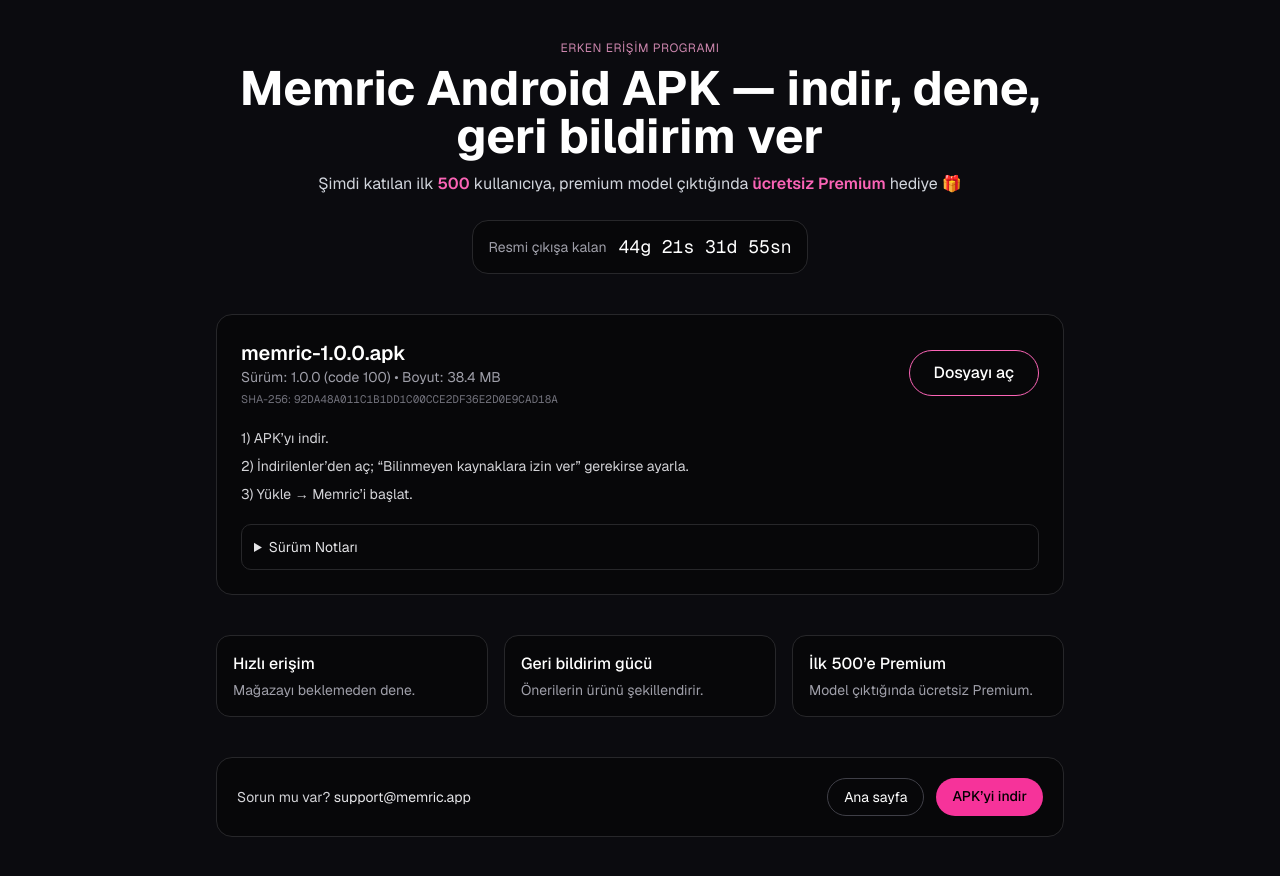
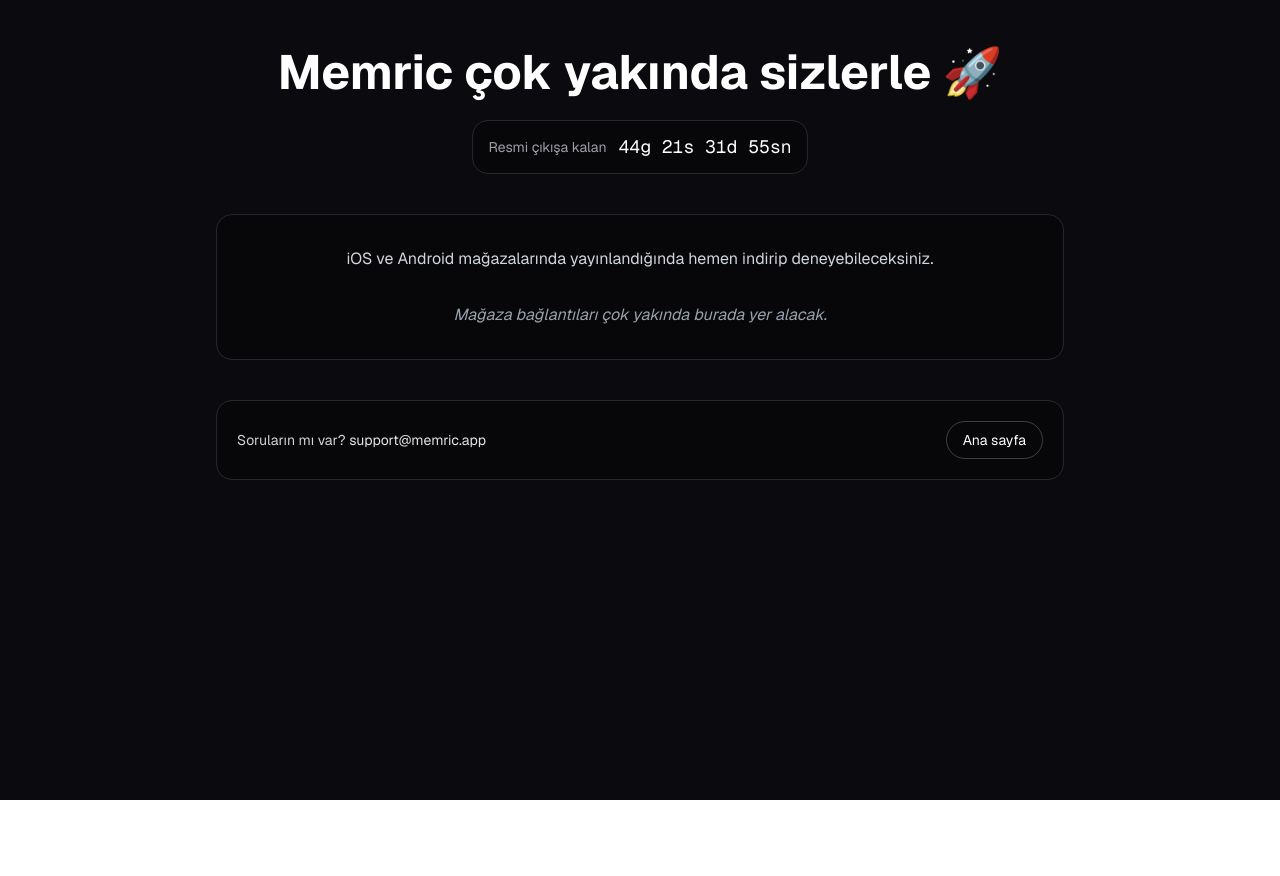
Before and after one commit to zarlixq/memric-about-web, a Next.js app: page /early-access in a window 1280 px wide. After the commit the page ends 800 px from the top, so only its background shows below. Built offline with nearby package versions, Linux system fonts and the light colour scheme.

Commit message:
iletisim cart curt

```diff
--- a/app/early-access/page.tsx
+++ b/app/early-access/page.tsx
@@ -60,33 +60,15 @@
         <div className="mx-auto max-w-4xl px-6 py-10">
           {/* HERO */}
           <section className="text-center">
-            <motion.p
-              initial={{ opacity: 0, y: -8 }}
-              animate={{ opacity: 1, y: 0 }}
-              transition={{ duration: 0.6 }}
-              className="text-pink-300/80 text-xs tracking-wider uppercase"
-            >
-              Erken Erişim Programı
-            </motion.p>
-
             <motion.h1
               initial={{ opacity: 0, y: -24 }}
               animate={{ opacity: 1, y: 0 }}
               transition={{ duration: 0.7 }}
               className="mt-2 text-3xl sm:text-5xl font-bold"
             >
-              Memric Android APK — indir, dene, geri bildirim ver
+              Memric çok yakında sizlerle 🚀
             </motion.h1>
 
-            <motion.p
-              initial={{ opacity: 0 }}
-              animate={{ opacity: 1 }}
-              transition={{ delay: 0.2, duration: 0.7 }}
-              className="mt-3 text-gray-300 max-w-2xl mx-auto"
-            >
-              Şimdi katılan ilk <span className="text-pink-400 font-semibold">500</span> kullanıcıya,
-              premium model çıktığında <span className="text-pink-400 font-semibold">ücretsiz Premium</span> hediye 🎁
-            </motion.p>
 
             {/* Countdown */}
             <div className="mt-6 inline-flex items-center gap-3 rounded-2xl border border-zinc-800 bg-black/40 px-4 py-3">
@@ -100,66 +82,22 @@
             </div>
           </section>
 
-          {/* APK CARD */}
-          <section className="mt-10 rounded-2xl border border-zinc-800 bg-black/40 p-6">
-            <div className="flex flex-col sm:flex-row sm:items-center sm:justify-between gap-4">
-              <div>
-                <div className="text-xl font-semibold">memric-{versionName}.apk</div>
-                <div className="text-sm text-zinc-400">
-                  Sürüm: {versionName} (code {versionCode}) • Boyut: {size || "—"}
-                </div>
-                <div className="mt-1 text-[11px] text-zinc-500 break-all">
-                  SHA-256: <span className="font-mono">{sha256}</span>
-                </div>
-              </div>
-
-              {isAndroid ? (
-                <a
-                  href={apkUrl}
-                  download
-                  className="inline-flex items-center justify-center rounded-full bg-pink-500 px-6 py-2.5 font-medium text-black hover:scale-[1.02] transition"
-                >
-                  APK’yi indir
-                </a>
-              ) : (
-                <a
-                  href={apkUrl}
-                  className="inline-flex items-center justify-center rounded-full border border-pink-400 px-6 py-2.5 font-medium hover:bg-pink-500 hover:text-black transition"
-                >
-                  Dosyayı aç
-                </a>
-              )}
-            </div>
-
-            <ol className="mt-5 space-y-2 text-sm text-zinc-300">
-              <li>1) APK’yı indir.</li>
-              <li>2) İndirilenler’den aç; “Bilinmeyen kaynaklara izin ver” gerekirse ayarla.</li>
-              <li>3) Yükle → Memric’i başlat.</li>
-            </ol>
-
-            <details className="mt-5 rounded-lg border border-zinc-800 p-3">
-              <summary className="cursor-pointer text-sm text-zinc-200">Sürüm Notları</summary>
-              <ul className="mt-2 list-disc pl-6 text-sm text-zinc-400">
-                {notes?.map((n: string, i: number) => <li key={i}>{n}</li>)}
-              </ul>
-            </details>
-          </section>
-
-          {/* AVANTAJLAR */}
-          <section className="mt-10 grid gap-4 sm:grid-cols-3">
-            <Perk title="Hızlı erişim" desc="Mağazayı beklemeden dene." />
-            <Perk title="Geri bildirim gücü" desc="Önerilerin ürünü şekillendirir." />
-            <Perk title="İlk 500’e Premium" desc="Model çıktığında ücretsiz Premium." />
+          <section className="mt-10 rounded-2xl border border-zinc-800 bg-black/40 p-8 text-center">
+            <p className="text-gray-300 max-w-2xl mx-auto mb-8">
+              iOS ve Android mağazalarında yayınlandığında hemen indirip deneyebileceksiniz.
+            </p>
+            <p className="text-gray-400 italic">
+              Mağaza bağlantıları çok yakında burada yer alacak.
+            </p>
           </section>
 
           {/* CTA bar */}
           <section className="mt-10 flex flex-col sm:flex-row items-center justify-between gap-4 rounded-2xl border border-zinc-800 bg-black/40 p-5">
             <div className="text-sm text-zinc-300">
-              Sorun mu var? <span className="text-zinc-200">support@memric.app</span>
+              Soruların mı var? <span className="text-zinc-200">support@memric.app</span>
             </div>
             <div className="flex gap-3">
               <Link href="/" className="rounded-full border border-zinc-700 px-4 py-2 text-sm hover:bg-zinc-800">Ana sayfa</Link>
-              <a href={apkUrl} className="rounded-full bg-pink-500 px-4 py-2 text-sm font-medium text-black">APK’yi indir</a>
             </div>
           </section>
         </div>
@@ -167,12 +105,3 @@
     </MotionConfig>
   );
 }
-
-function Perk({ title, desc }: { title: string; desc: string }) {
-  return (
-    <div className="rounded-xl border border-zinc-800 bg-black/40 p-4">
-      <div className="font-medium">{title}</div>
-      <div className="mt-1 text-sm text-zinc-400">{desc}</div>
-    </div>
-  );
-}
--- a/app/page.js
+++ b/app/page.js
@@ -229,7 +229,7 @@
         ))}
       </section>
 
-      {/* Alt CTA */}
+      {/* Bilgi & Güven Alanı */}
       <section className="flex flex-col items-center justify-center py-16 sm:py-20 text-center px-4 relative z-10">
         <motion.h2
           initial={{ opacity: 0, y: 10 }}
@@ -238,15 +238,36 @@
           transition={{ duration: 0.7 }}
           className="text-2xl sm:text-4xl font-bold mb-5 sm:mb-6 text-pink-400"
         >
-          Yolculuğa Hazır mısın?
+          Bizimle Güvende Ol
         </motion.h2>
-        <a
-          href="#features"
-          className="bg-pink-500 text-black font-semibold px-7 sm:px-8 py-3 sm:py-4 rounded-full shadow-lg hover:scale-105 transition"
-        >
-          🚀 Başlat
-        </a>
+        <p className="max-w-2xl text-gray-300 mb-6 sm:mb-8 text-base sm:text-lg">
+          Memric’te gizliliğiniz önceliğimizdir. Verileriniz koruma altında, sohbetleriniz sadece size özeldir.
+          Daha fazla bilgi için aşağıdaki bağlantılara göz atabilirsiniz.
+        </p>
+        <div className="flex flex-col sm:flex-row gap-4">
+          <Link
+            href="/privacy"
+            className="text-pink-400 hover:text-pink-200 underline"
+          >
+            Gizlilik Politikası
+          </Link>
+          <Link
+            href="/eula"
+            className="text-pink-400 hover:text-pink-200 underline"
+          >
+            Kullanıcı Sözleşmesi (EULA)
+          </Link>
+        </div>
       </section>
+      {/* Footer */}
+      <footer className="bg-[#0a0a0d] border-t border-zinc-800 py-8 text-center text-sm text-gray-400">
+        <div className="max-w-6xl mx-auto px-4 flex flex-col sm:flex-row items-center justify-between gap-4">
+          <p>© {new Date().getFullYear()} Memric. Tüm hakları saklıdır.</p>
+          <div className="flex gap-6">
+            <Link href="/support" className="hover:text-pink-400 transition">İletişim-destek</Link>
+          </div>
+        </div>
+      </footer>
     </main>
   );
 }
```
